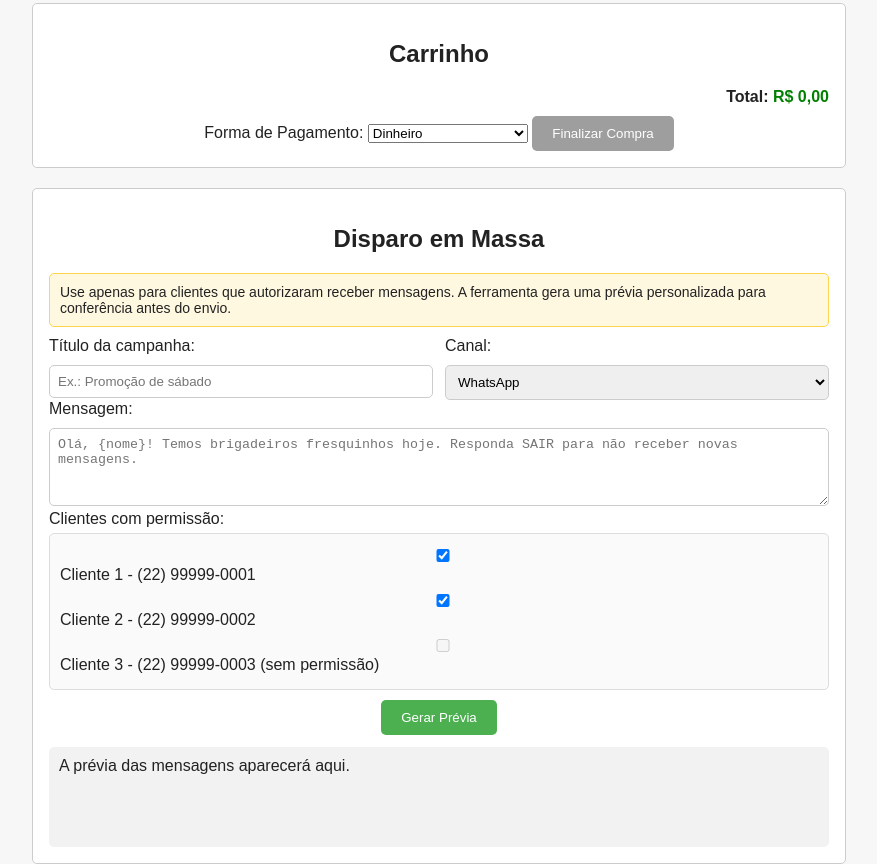
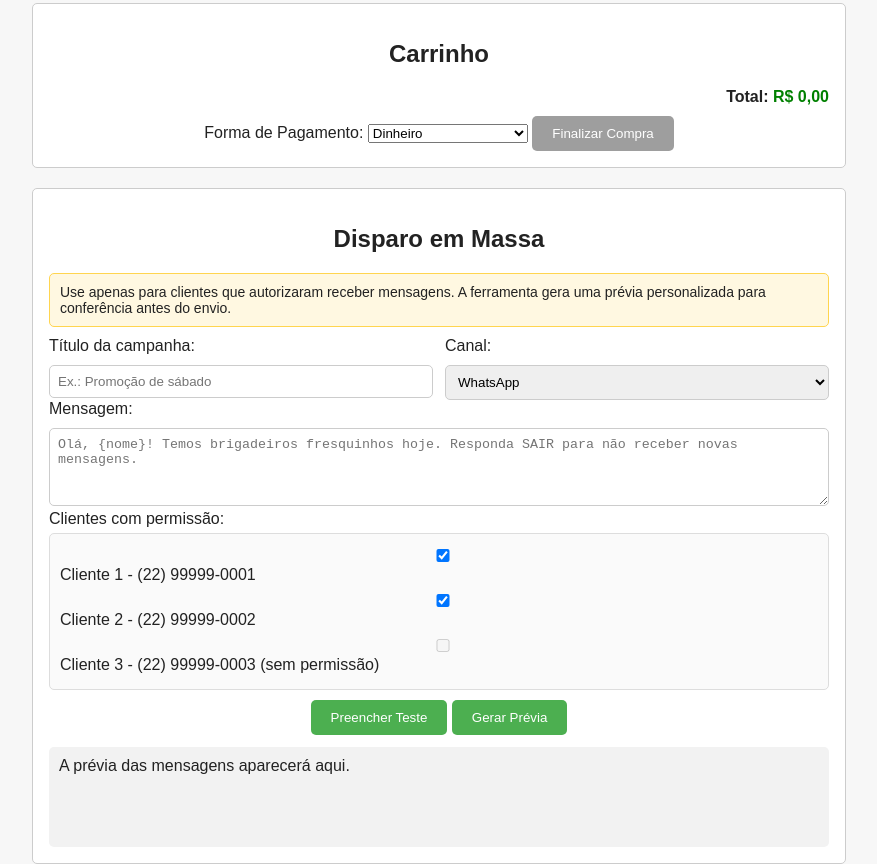
Before and after one commit to olimpio2322/232, a plain HTML site: page teste.html in a window 1280 px wide. Shown: the part 309-1173 px from the top of the page, without its empty margins (201-1078 px from the left). Drawn offline with Linux system fonts and the light colour scheme.

Commit message:
Add bulk message test button

```diff
--- a/teste.html
+++ b/teste.html
@@ -288,6 +288,7 @@
       <div class="lista-clientes" id="lista-clientes-disparo"></div>
 
       <div class="acoes">
+        <button onclick="preencherDisparoTeste()">Preencher Teste</button>
         <button onclick="gerarDisparoEmMassa()">Gerar Prévia</button>
       </div>
 
@@ -465,6 +466,18 @@
       });
     }
 
+    function preencherDisparoTeste() {
+      document.getElementById('titulo-campanha').value = 'Promoção de teste';
+      document.getElementById('canal-disparo').value = 'WhatsApp';
+      document.getElementById('mensagem-disparo').value = 'Olá, {nome}! Este é um teste do disparo em massa. Responda SAIR para não receber novas mensagens.';
+
+      document.querySelectorAll('#lista-clientes-disparo input').forEach(function (checkbox) {
+        checkbox.checked = !checkbox.disabled;
+      });
+
+      gerarDisparoEmMassa();
+    }
+
     function gerarDisparoEmMassa() {
       var titulo = document.getElementById('titulo-campanha').value.trim();
       var canal = document.getElementById('canal-disparo').value;
```
